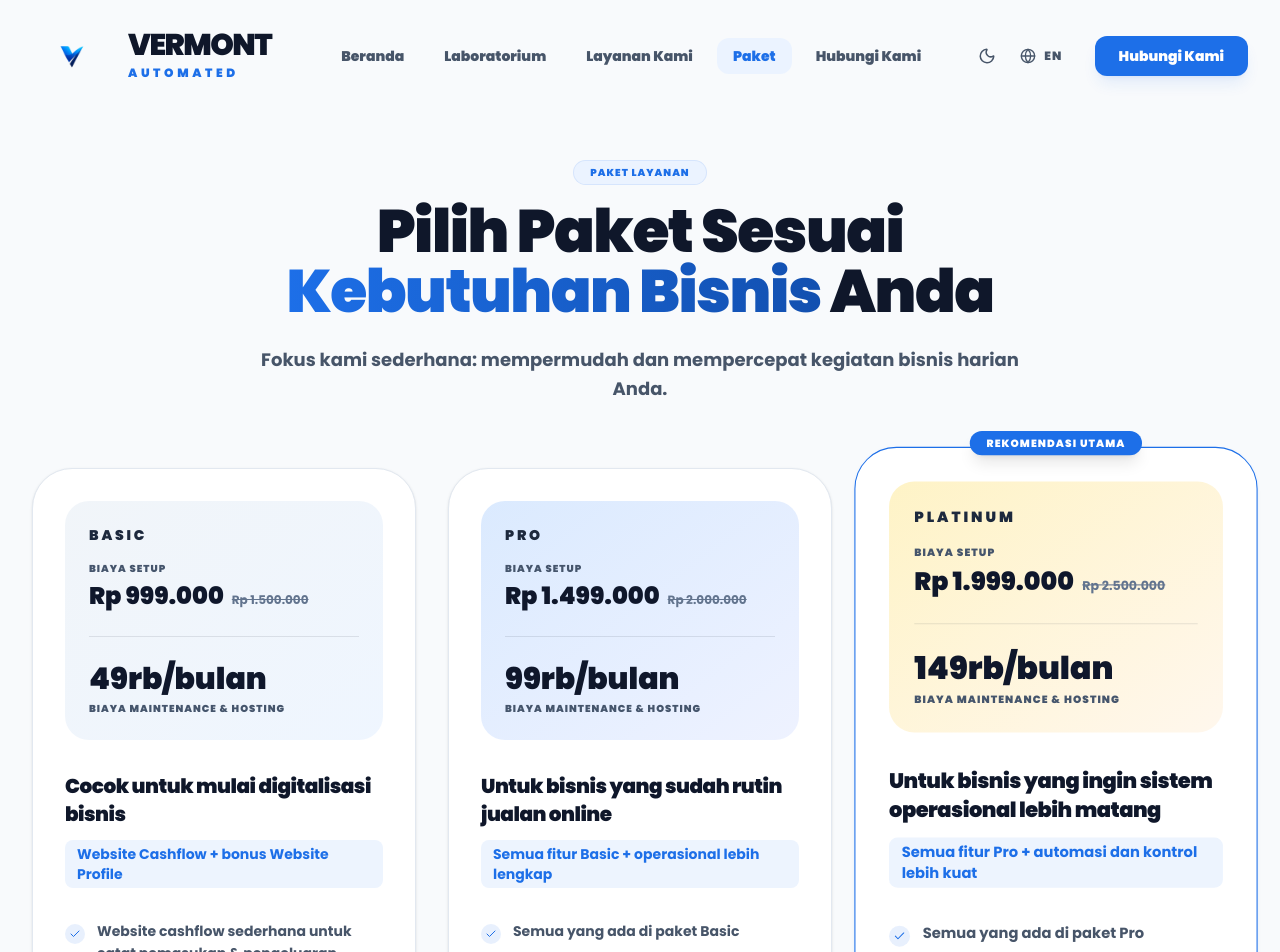
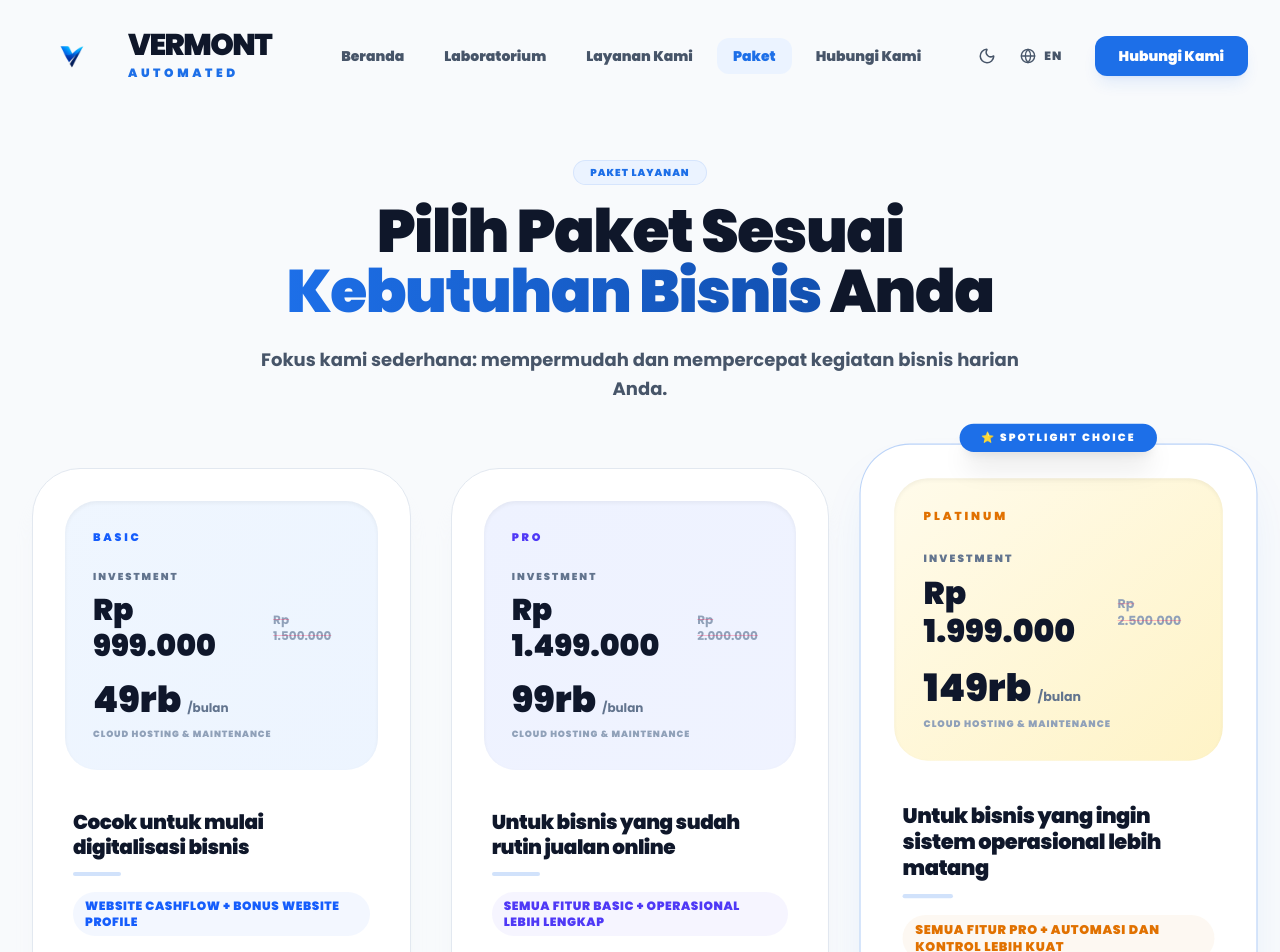
Before and after one commit to imanyunar/start, a React (Vite) app: page /packages in a window 1280 px wide. Shown: the top 952 px of the page. Built offline with nearby package versions, Linux system fonts and the light colour scheme.

Commit message:
Create spotlight effect and striking visual hierarchy for Packages section

```diff
--- a/src/pages/PackagesPage.tsx
+++ b/src/pages/PackagesPage.tsx
@@ -16,8 +16,9 @@ const packages = [
       'Dashboard ringkas yang mudah dipahami orang awam',
       'Dukungan update konten ringan',
     ],
-    accent: 'from-slate-100 to-blue-50 dark:from-slate-800/50 dark:to-blue-900/20',
+    accent: 'from-blue-50 to-blue-100/50 dark:from-blue-950/40 dark:to-blue-900/20',
     button: 'Mulai Paket Basic',
+    color: 'text-blue-600',
   },
   {
     name: 'PRO',
@@ -33,8 +34,9 @@ const packages = [
       'Manajemen stok produk dasar (stok masuk, stok keluar, stok menipis)',
       'Form order/kontak yang terhubung ke WhatsApp bisnis',
     ],
-    accent: 'from-blue-100 to-indigo-50 dark:from-blue-900/40 dark:to-indigo-900/20',
+    accent: 'from-indigo-50 to-indigo-100/50 dark:from-indigo-950/40 dark:to-indigo-900/20',
     button: 'Pilih Paket Pro',
+    color: 'text-indigo-600',
   },
   {
     name: 'PLATINUM',
@@ -50,9 +52,10 @@ const packages = [
       'Pencatatan hutang/piutang dan status pembayaran',
       'Prioritas support dan pendampingan pengembangan fitur',
     ],
-    accent: 'from-amber-100 to-orange-50 dark:from-amber-900/40 dark:to-orange-900/20',
+    accent: 'from-amber-50 to-amber-100 dark:from-amber-950/40 dark:to-amber-900/20',
     button: 'Ambil Paket Platinum',
     featured: true,
+    color: 'text-amber-600',
   },
 ];
 
@@ -77,69 +80,74 @@ export default function PackagesPage() {
             </p>
           </div>
 
-          <div className="grid gap-8 md:grid-cols-3">
+          <div className="grid gap-10 md:grid-cols-3 md:items-stretch">
             {packages.map((pkg, idx) => (
               <motion.div
                 key={pkg.name}
-                initial={{ opacity: 0, y: 20 }}
+                initial={{ opacity: 0, y: 30 }}
                 animate={{ opacity: 1, y: 0 }}
-                transition={{ delay: idx * 0.1 }}
-                className={`flex flex-col rounded-[2.5rem] border p-8 shadow-sm transition-all duration-500 hover:shadow-2xl ${
+                transition={{ delay: idx * 0.15, duration: 0.6 }}
+                className={`flex flex-col rounded-[3rem] border p-8 transition-all duration-500 hover:shadow-2xl ${
                   pkg.featured
-                    ? 'border-blue-primary bg-[var(--app-surface)] shadow-blue-primary/10 relative scale-105 z-10'
-                    : 'border-[var(--app-border)] bg-[var(--app-surface)]'
+                    ? 'border-blue-primary/30 bg-[var(--app-surface)] shadow-2xl shadow-blue-primary/10 relative scale-105 z-10'
+                    : 'border-[var(--app-border)] bg-[var(--app-surface)] shadow-xl shadow-slate-200/20 dark:shadow-none'
                 }`}
               >
                 {pkg.featured && (
-                  <div className="absolute -top-4 left-1/2 -translate-x-1/2 rounded-full bg-blue-primary px-4 py-1 text-[10px] font-black uppercase tracking-widest text-white shadow-lg">
-                    Rekomendasi Utama
+                  <div className="absolute -top-5 left-1/2 -translate-x-1/2 rounded-full bg-blue-primary px-5 py-1.5 text-[10px] font-black uppercase tracking-[0.2em] text-white shadow-xl">
+                    ⭐ Spotlight Choice
                   </div>
                 )}
 
-                <div className={`mb-8 rounded-3xl bg-gradient-to-br p-6 ${pkg.accent}`}>
-                  <div className="flex items-center justify-between mb-4">
-                    <p className="text-sm font-black tracking-[0.2em] text-slate-800 dark:text-white uppercase">{pkg.name}</p>
+                <div className={`mb-10 rounded-[2rem] bg-gradient-to-br p-7 shadow-inner ${pkg.accent}`}>
+                  <div className="flex items-center justify-between mb-6">
+                    <p className={`text-[11px] font-black tracking-[0.25em] uppercase ${pkg.color} dark:text-white`}>{pkg.name}</p>
                   </div>
 
                   <div>
-                    <p className="text-[10px] font-black uppercase tracking-widest text-slate-600 dark:text-slate-400 mb-1">Biaya Setup</p>
-                    <div className="flex items-baseline gap-2">
-                      <span className="text-2xl font-black text-slate-900 dark:text-white">{pkg.setupNewPrice}</span>
-                      <span className="text-xs font-bold text-slate-500 line-through">{pkg.setupOldPrice}</span>
+                    <p className="text-[10px] font-black uppercase tracking-[0.2em] text-slate-500 dark:text-slate-400 mb-2">Investment</p>
+                    <div className="flex flex-col">
+                      <div className="flex items-center gap-3">
+                        <span className="text-3xl font-black text-slate-900 dark:text-white">{pkg.setupNewPrice}</span>
+                        <span className="text-xs font-bold text-slate-400 line-through decoration-rose-500/30">{pkg.setupOldPrice}</span>
+                      </div>
+                      <div className="mt-4 flex items-baseline gap-1.5">
+                        <span className="text-4xl font-black text-slate-900 dark:text-white">{pkg.hosting.split('/')[0]}</span>
+                        <span className="text-xs font-bold text-slate-500 dark:text-slate-400">/{pkg.hosting.split('/')[1]}</span>
+                      </div>
+                      <p className="text-[9px] font-black uppercase tracking-widest text-slate-400 dark:text-slate-500 mt-2">Cloud Hosting & Maintenance</p>
                     </div>
-                  </div>
-
-                  <div className="mt-6 pt-6 border-t border-slate-900/10 dark:border-white/10">
-                    <p className="text-3xl font-black text-slate-900 dark:text-white">{pkg.hosting}</p>
-                    <p className="text-[10px] font-black uppercase tracking-widest text-slate-600 dark:text-slate-400 mt-1">Biaya Maintenance & Hosting</p>
                   </div>
                 </div>
 
-                <div className="mb-8">
-                  <h3 className="text-xl font-black text-[var(--app-text)] mb-3">{pkg.headline}</h3>
-                  <p className="text-sm font-bold text-blue-primary bg-blue-primary/[0.08] dark:bg-blue-primary/10 w-fit px-3 py-1 rounded-lg">{pkg.highlight}</p>
+                <div className="mb-8 px-2">
+                  <h3 className="text-xl font-black text-[var(--app-text)] mb-3 leading-tight">{pkg.headline}</h3>
+                  <div className="h-1 w-12 bg-blue-primary/20 rounded-full mb-4"></div>
+                  <p className={`text-xs font-black uppercase tracking-wider ${pkg.color} bg-current/5 w-fit px-3 py-1.5 rounded-full`}>
+                    {pkg.highlight}
+                  </p>
                 </div>
 
-                <ul className="space-y-4 mb-10 flex-grow">
+                <ul className="space-y-5 mb-12 flex-grow px-2">
                   {pkg.features.map((feature) => (
-                    <li key={feature} className="flex gap-3 text-sm font-bold text-[var(--app-muted)] leading-relaxed">
-                      <div className="mt-1 flex-shrink-0 h-5 w-5 rounded-full bg-blue-primary/10 flex items-center justify-center">
-                        <Check size={12} className="text-blue-primary" />
+                    <li key={feature} className="flex gap-4 text-sm font-bold text-[var(--app-muted)] leading-relaxed group">
+                      <div className={`mt-0.5 flex-shrink-0 h-6 w-6 rounded-xl bg-blue-primary/10 flex items-center justify-center transition-colors group-hover:bg-blue-primary/20`}>
+                        <Check size={14} className="text-blue-primary" />
                       </div>
-                      <span>{feature}</span>
+                      <span className="transition-colors group-hover:text-[var(--app-text)]">{feature}</span>
                     </li>
                   ))}
                 </ul>
 
                 <Link
                   to="/contact"
-                  className={`flex w-full items-center justify-center gap-2 rounded-2xl px-6 py-4 text-sm font-black transition-all active:scale-95 ${
+                  className={`flex w-full items-center justify-center gap-3 rounded-[1.5rem] px-8 py-5 text-sm font-black transition-all active:scale-95 ${
                     pkg.featured
-                      ? 'bg-blue-primary text-white hover:bg-blue-dark shadow-xl shadow-blue-primary/20'
-                      : 'bg-[var(--app-bg)] text-[var(--app-text)] hover:bg-blue-primary hover:text-white'
+                      ? 'bg-blue-primary text-white hover:bg-blue-dark shadow-xl shadow-blue-primary/25 hover:-translate-y-1'
+                      : 'bg-[var(--app-bg)] text-[var(--app-text)] hover:bg-blue-primary hover:text-white border border-[var(--app-border)]'
                   }`}
                 >
-                  <Sparkles size={16} /> {pkg.button}
+                  <Sparkles size={18} /> {pkg.button}
                 </Link>
               </motion.div>
             ))}
```
